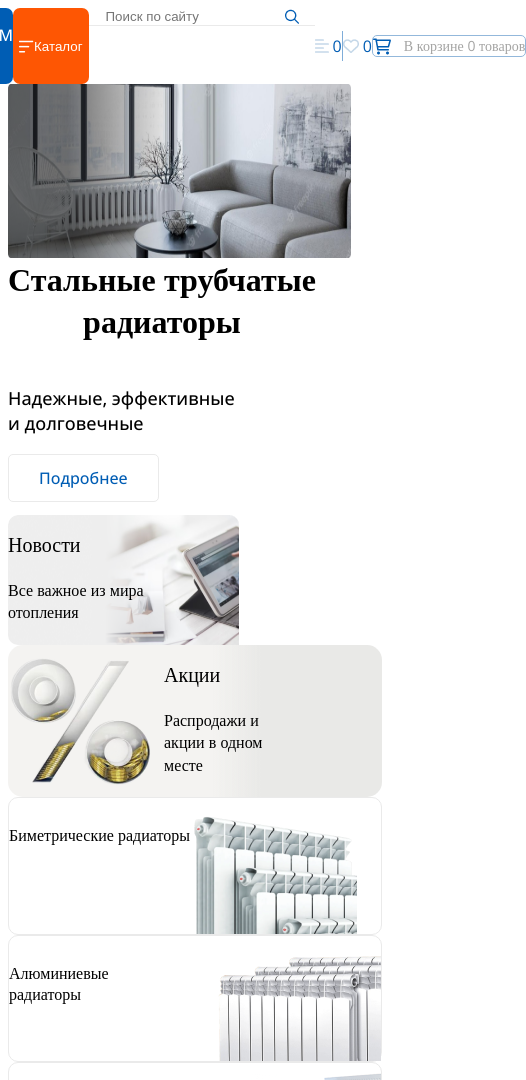
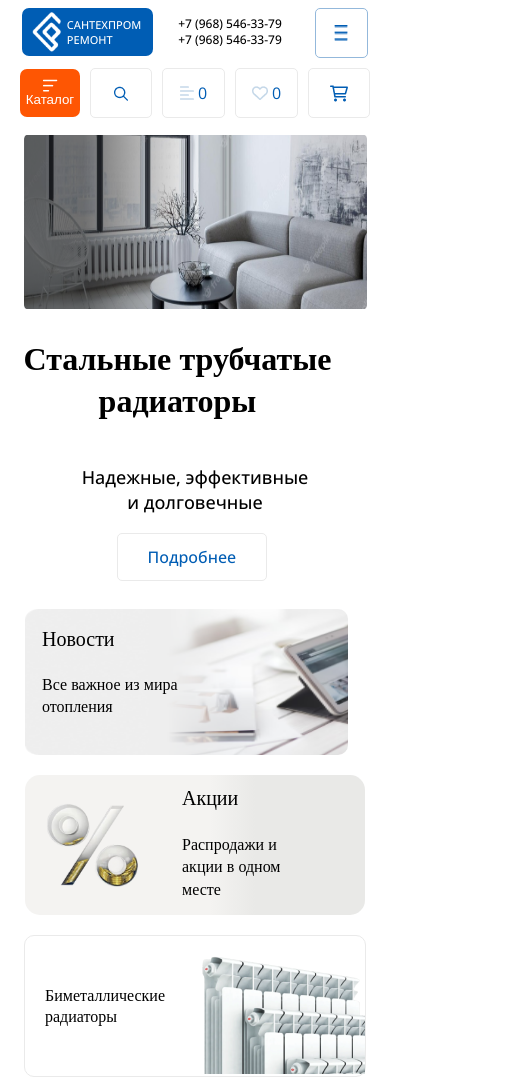
Before and after one commit to Zhar-anna/Sanitary_engineering_shop, a website built with webpack: page index.html in a window 390 px wide. Shown: the top 1080 px of the page, 526 px wide, since content can reach past the window. Built offline with nearby package versions, Linux system fonts and the light colour scheme.

Commit message:
mobile full

```diff
--- a/index.html
+++ b/index.html
@@ -30,11 +30,22 @@
               </nav>
           </header>
           <section class="flex middle">
-            <div class="left-middle flex">
+            <div class="flex left">
+              <div class="flex">
                 <div class="shoop-emblem flex">
                   <img class="emblem">
                   САНТЕХПРОМ РЕМОНТ
                 </div>
+                <div class="mob-tel">
+                  <div>+7 (968) 546-33-79</div>
+                  <div>+7 (968) 546-33-79</div>
+                </div>
+                <div class="more-tel">
+                  <img class="bars">
+                </div>
+              </div>
+            </div>
+            <div class="flex right">
                   <button class="catalog flex">
                     <img class="burger">Каталог
                   </button>
@@ -44,14 +55,12 @@
                   <img class="search">
                 </div>
               </form>
-            </div>
-            <div class="right-middle flex">
               <div class="flex padding-23 margin-right-20">
                 <img class="lines m4">
                 0
               </div>
               <img class="line padding-23">
-              <div class="flex padding-23 margin-left-20">
+              <div class="flex padding-23 margin-left-20 tel-heart">
                 <img class="heart m4">
                 0
               </div>
@@ -64,9 +73,8 @@
           <main>
             <section class="flex cards">
               <div class="flex mob-column">
-                <div class="main-image card flex">
-                  <h1 class="black">Стальные трубчатые<br>радиаторы
-                  </h1>
+                <div class="main-image flex">
+                  <h1 class="black">Стальные трубчатые<br>радиаторы</h1>
                   <h3 class="black">Надежные, эффективные<br>и долговечные</h3>
                   <div class="more blue">Подробнее</div>
                 </div>
@@ -87,7 +95,7 @@
               <div class="flex flex-column">
                 <div class="flex space-around mob-column">
                   <div class="border flex card card-min">
-                    <h5>Биметрические радиаторы</h5>
+                    <h5>Биметаллические радиаторы</h5>
                     <img class="card-img img-1 bimetr-image">
                   </div>
                   <div class="border flex card card-min margin-left">
@@ -108,15 +116,15 @@
                     <h5>Конверторы встраиваемые</h5>
                     <img class="card-img convectors img-5">
                   </div>
-                  <div class="border flex card card-min margin-left">
+                  <div class="border flex card card-min space-between margin-left">
                     <h5>Конверторы<br>настенные</h5>
                     <img class="card-img img-6 convectors-wall">
                   </div>
-                  <div class="border flex card card-min margin-left">
+                  <div class="border flex card card-min space-between margin-left">
                     <h5>Конверторы<br>напольные</h5>
                     <img class="card-img img-7 convectors-floor">
                   </div>
-                  <div class="border flex card card-min margin-left">
+                  <div class="border flex card card-min space-between margin-left">
                     <h5>Кожухи на<br>конвекторы</h5>
                     <img class="card-img img-8 casing-image">
                   </div>
--- a/src/init.js
+++ b/src/init.js
@@ -5,8 +5,6 @@ import convectorsFloor from '../images/convectors-floor.png';
 import convectorsIn from '../images/convectors-in.png';
 import convectorsWall from '../images/convectors-wall.png';
 import emblem from '../images/emblem.png';
-import main from '../images/Frame.png';
-import news from '../images/news.png';
 import percent from '../images/percent.png';
 import steelTube from '../images/steel-tube.png';
 import steel from '../images/steel.png';
@@ -17,10 +15,11 @@ import line from '../images/Line 1.png';
 import lines from '../images/align-left.png';
 import burger from '../images/bars-sort.png';
 import chevron from '../images/chevron-down.png';
+import bars from '../images/bars.png';
 
 const init = () => {
-    const emblemImage = document.querySelector('.emblem');
-    emblemImage.src = emblem;
+  const emblemImage = document.querySelector('.emblem');
+  emblemImage.src = emblem;
   const percentImage = document.querySelector('.percent-image');
   percentImage.src = percent;
   const bimetrImage = document.querySelector('.bimetr-image');
@@ -53,6 +52,8 @@ const init = () => {
   burgerImage.src = burger;
   const chevronImage = document.querySelector('.chevron');
   chevronImage.src = chevron;
+  const barsImage = document.querySelector('.bars');
+  barsImage.src = bars;
 };
 
 export default init;
--- a/src/style/cards.scss
+++ b/src/style/cards.scss
@@ -6,9 +6,18 @@
 }
 @media (min-width: 300px) {
   .main-image {
-    width: 374px;
-    height: 431px;
+    width: 343px;
+    height: 474px;
     background-size: 343px 174px;
+    align-items: start;
+    justify-content: center;
+    h3 {
+        text-align: center;
+        width: 343px;
+        font-weight: 400;
+        font-size: 18px;
+        line-height: 140%;
+    }
   }
   .black {
     color: black;
@@ -18,27 +27,65 @@
     border: 1px solid #005DB4;
   }
   .mob-column {
+    justify-content: center;
     flex-direction: column;
+    align-items: center;
   }
   h1 {
     margin-top: 174px;
     font-weight: 500;
-font-size: 30px;
-line-height: 120%;
-text-align: center;
+    font-size: 30px;
+    line-height: 120%;
+    text-align: center;
   }
+  .more {
+    margin-left: 93px;
+  }
+  .card,
+  .sales {
+    width: 340px;
+    height: 140px;
+  }
+  .sales {
+    margin-bottom: 20px;
+  }
+ .percent-image {
+    width: 30%;
+    height: auto;
+    margin-left: 20px;
+    margin-right: 35px;
+ }
+  .news {
+    margin-bottom: 20px;
+    width: 323px;
+    height: 146px;
+    background-size: 340px 146px;
+        h2,
+        h4 {
+            margin-left: 17px;
+        }
+  }
+  .card {
+    margin-bottom: 20px;
+    align-items: center;
+  }
+ h5 {
+    margin-left: 20px;
+ }
 }
 @media (min-width: 1024px) {
     .mob-column {
         flex-direction: row;
+        justify-content: center;
+        align-items: center;
     }
     .blue {
         color: white;
     }
     .main-image {
-        width: 712px;
+        width: 732px;
         height: 300px;
-        background-size: 712px 300px;
+        background-size: 732px 300px;
     }
     .black {
         color: white;
@@ -49,6 +96,7 @@ text-align: center;
     .sales {
         height: 140px;
         width: 231px;
+        margin-bottom: 0;
     }
     .percent-image {
         width: 111px;
@@ -72,18 +120,33 @@ text-align: center;
         width: 40%;
     }
     .news {
+        height: 140px;
         margin-bottom: 21px;
-        padding-left: 15px;
-        background-size: 231px 140px;
+        background-size: 230px 140px;
+        width: 231px;
+        h2,
+        h4 {
+            margin-left: 15px;
+        }
     }
    .more {
     margin-bottom: 30px;
    }
    h1 {
+    margin-left: 37px;
     margin-top: 35px;
     text-align: left;
    }
+   .main-image {
+      h3 {
+    text-align: left;
+    margin-left: 37px;
+     }
+   }
+
    .column {
+    justify-content: center;
+    align-items: center;
     margin-left: 20px;
    }
    .card-min {
--- a/src/style/middle.scss
+++ b/src/style/middle.scss
@@ -3,23 +3,146 @@
     src: url(../assets/fonts/OpenSans-Medium.ttf);
 }
 @media (min-width: 300px) {
+    .middle {
+        justify-content: space-around;
+        flex-direction: column;
+        align-items: center;
+        margin-bottom: 17px;
+    }
+    .left {
+        margin-bottom: 10px;
+    }
+    .right {
+        justify-content: center;
+        align-items: center;
+    }
+    .mob-tel {
+        display: flex;
+        flex-direction: column;
+        justify-content: center;
+        font-style: normal;
+        font-weight: 400;
+        font-size: 12px;
+        line-height: 16px;
+        margin-left: 25px;
+    }
+    .more-tel {
+        display: flex;
+        cursor: pointer;
+        justify-content: center;
+        align-items: center;
+        display: flex;
+        flex-direction: row;
+        border: 1px solid #93B8DB;
+        border-radius: 5px;
+        width: 51px;
+        margin-left: 33px;
+    }
+    .bars {
+        width: 14px;
+        height: 16px;
+    }
+  .shoop-emblem,
+  .catalog,
+  .search-input,
+  .basket,
+  .mob-tel,
+  .more-tel {
+    height: 48px;
+  }
+  .shoop-emblem {
+    width: 131px;
+    font-size: 11px;
+  }
+  .emblem {
+    width: 29.11px;
+    height: 39.75px;
+    margin-right: 6px;
+    margin-left: 9.56px;
+  }
+  .catalog,
+  .search-input,
+  .basket {
+    width: 60px;
+  }
+  .basket {
+    color: white;
+    font-size: 0;
+    border: 1px solid #EAEAEA;
+  }
+  .basket-image {
+    margin: 0;
+  }
+    ::placeholder {
+        font-size: 0;
+  }
+  .search-input {
+    margin-left: 10px;
+    margin-right: 10px;
+    justify-content: center;
+    align-items: center;
+    border: 1px solid #EAEAEA;
+    border-radius: 5px;
+  }
+  [type='search']{
+    display: none;
+  }
+  .line {
+    display: none;
+  }
+    .padding-23 {
+        padding: 0;
+        justify-content: center;
+        height: 48px;
+        width: 61px;
+        border: 1px solid #EAEAEA;
+        border-radius: 5px;
+    }
 
+  .catalog {
+    flex-direction: column;
+    cursor: pointer;
+  }
+  .tel-heart {
+    margin-left: 10px;
+    margin-right: 10px;
+  }
 }
 @media (min-width: 1024px) {
+    .tel-heart {
+        margin: 0;
+    }
+    .left {
+        margin-bottom: 0px;
+    }
+    .mob-tel,
+    .more-tel {
+        display: none;
+    }
   .middle {
+        flex-direction: row;
+        justify-content: center;
         margin-top: 20px;
         margin-bottom: 20px;
         height: 53px;
   }
     .search-input {
+        border: none;
+        flex-direction: row;
+        border-bottom: 1px solid #EAEAEA;
         width: 229px;
         height: 52px;
         margin-left: 20px;
+        justify-content: space-between;
+        align-items: center;
     }
     .basket {
+        border: 1px solid #93B8DB;
         width: 228px;
         height: 53px;
-        margin-left: 38px;
+        margin-left: 30px;
+        color: #A4A4A3;
+        font-size: 14px;
     }
     .shoop-emblem {
         width: 134px;
@@ -31,6 +154,7 @@
         width: 32px;
         height: auto;
         margin-right: 6.54px;
+        margin-left: 0;
     }
     .catalog {
         width: 148px;
@@ -38,6 +162,10 @@
         font-weight: 500;
         font-size: 13.0829px;
         margin-left: 20px;
+        flex-direction: row;
+    }
+    ::placeholder {
+        font-size: 16px;
   }
     .burger {
         margin-right: 18.5px;
@@ -46,16 +174,39 @@
         margin-left: 12px;
         margin-right: 12px;
     }
+        .padding-23 {
+          width: 30px;
+          border: none;
+    }
+        .line {
+        display: flex;
+        width: 1px;
+    }
+    .basket-image {
+        margin-right: 12px;
+    }
 }
 @media (min-width: 1600px) {
+    .left {
+        margin-bottom: 0px;
+    }
+    .mob-tel,
+    .more-tel {
+        display: none;
+    }
   .middle {
+    justify-content: center;
+    flex-direction: row;
     margin-top: 28px;
     margin-bottom: 28px;
     }
     .basket {
+        border: 1px solid #93B8DB;
         width: 242px;
         height: 65px;
         margin-left: 10px;
+        color: #A4A4A3;
+        font-size: 14px;
     }
     .burger {
         margin-right: 23px;
@@ -71,6 +222,9 @@
         width: 580px;
         height: 66px;
         margin-left: 30px;
+        border-bottom: 1px solid #EAEAEA;
+        justify-content: space-between;
+        align-items: center;
     }
     .shoop-emblem {
         height: 65px;
@@ -92,27 +246,29 @@
         margin-left: 0;
         margin-right: 0;
     }
+    .padding-23 {
+        border: none;
+        padding-top: 23px;
+        padding-bottom: 23px;
+    }
+    .basket-image {
+        margin-right: 12px;
+    }
 }
 
 .flex{
     display: flex;
-}
-.middle {
-    justify-content: center;
 }
 
 .shoop-emblem {
     background-color: #005DB4;
     color: white;
     border-radius: 7px;
-
     justify-content: center;
     align-items: center;
 }
 
 .padding-23 {
-    padding-top: 23px;
-    padding-bottom: 23px;
     align-items: center;
     font-style: normal;
     font-weight: 300;
@@ -128,7 +284,6 @@ color: #005DB4;
 .catalog {
     background-color: #FE5603;
     color: white;
-
     border-radius: 7px;
     border: none;
     justify-content: center;
@@ -136,16 +291,11 @@ color: #005DB4;
 }
 
 .search-input {
-    border-bottom: 1px solid #EAEAEA;
-    padding-left: 15px;
-    padding-right: 15px;
     color: #7C7B7B;
     font-family: 'Open Sans';
   font-style: normal;
   font-weight: 300;
   font-size: 16px;
-  justify-content: space-between;
-  align-items: center;
 }
 
 [type='search']{
@@ -154,22 +304,16 @@ color: #005DB4;
 }
 
 .basket {
-    border: 1px solid #93B8DB;
+
     border-radius: 5px;
     justify-content: center;
     align-items: center;
     font-style: normal;
     font-weight: 300;
-font-size: 14px;
     line-height: 140%;
-color: #A4A4A3;
     white-space: nowrap;
 }
 .right-middle {
     justify-content: space-between;
     align-items: center;
 }
-
-.basket-image {
-    margin-right: 12px;
-}
```
Also changed, not shown: images/bars.png (added). Lines whose indentation alone changed are shown as unchanged.
